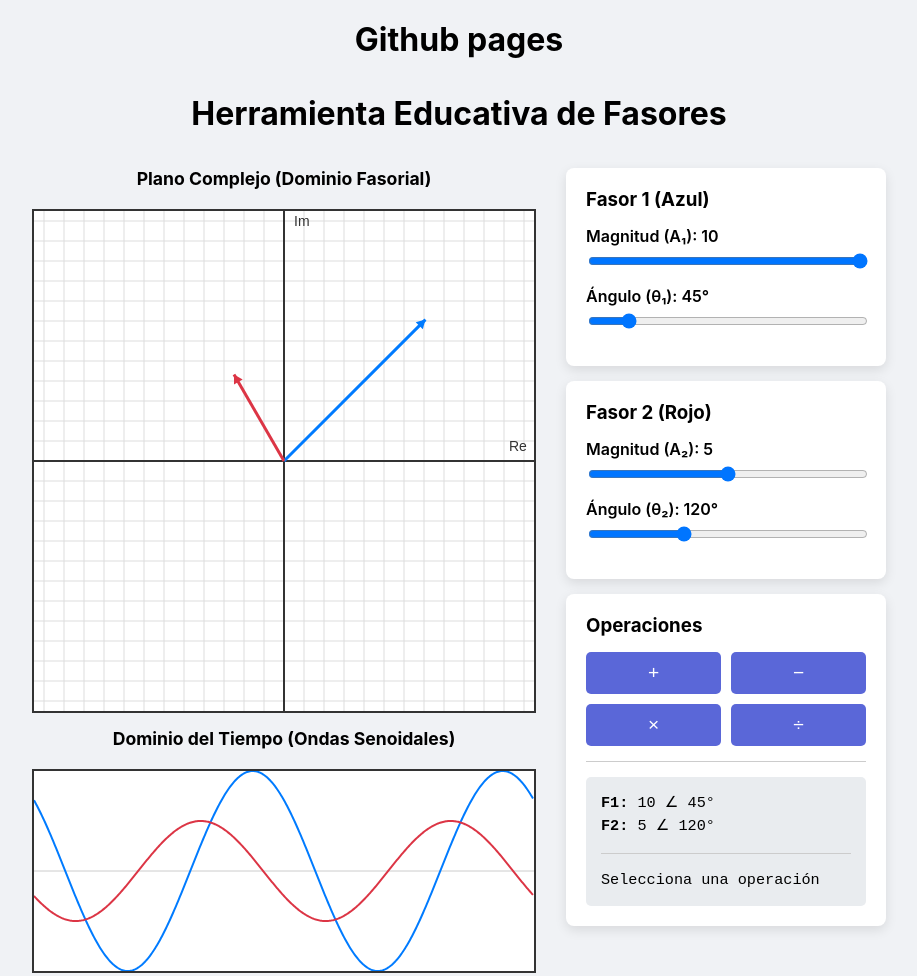
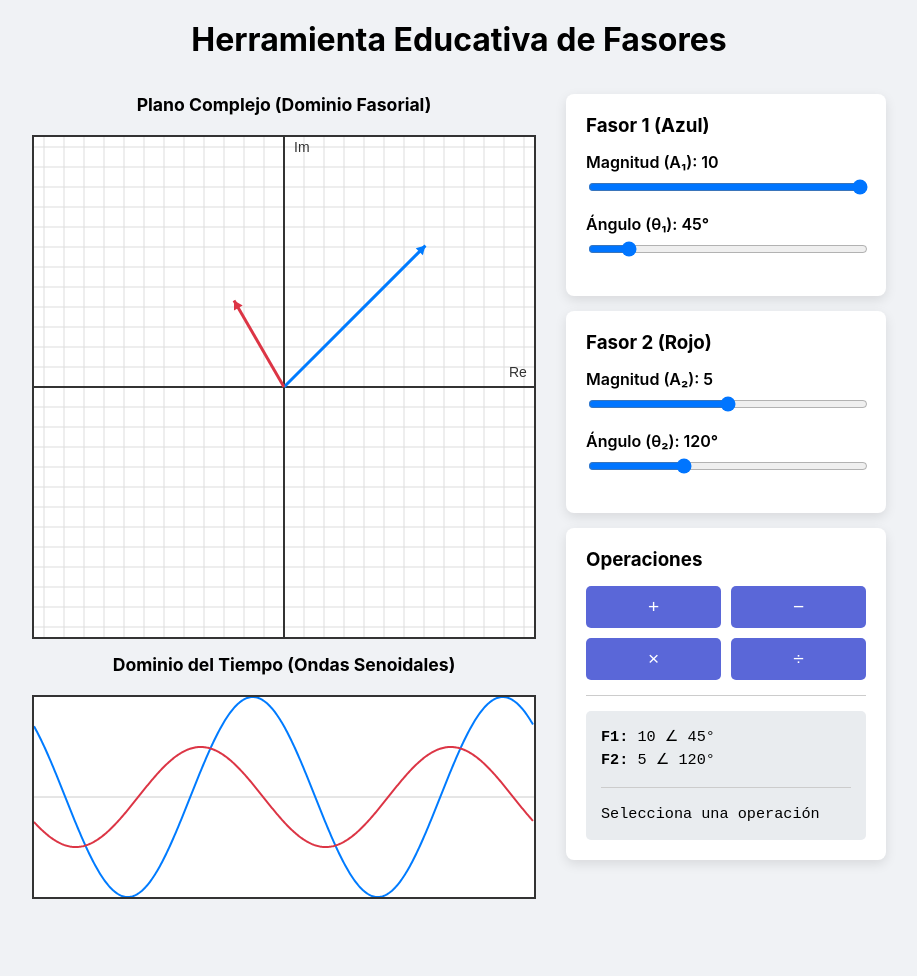
Before and after one commit to AntonioBJ/Mi_juego_01, a plain HTML site: page index.html in a window 1280 px wide. Shown: the whole page, without its empty margins (181-1098 px from the left). After the commit the page ends 919 px from the top, so only its background shows below. Drawn offline with Linux system fonts and the light colour scheme.

Commit message:
Update index.html

```diff
--- a/index.html
+++ b/index.html
@@ -1,4 +1,3 @@
-<h1>Github pages </h1>
 <!DOCTYPE html>
 <html lang="es">
 <head>
```
